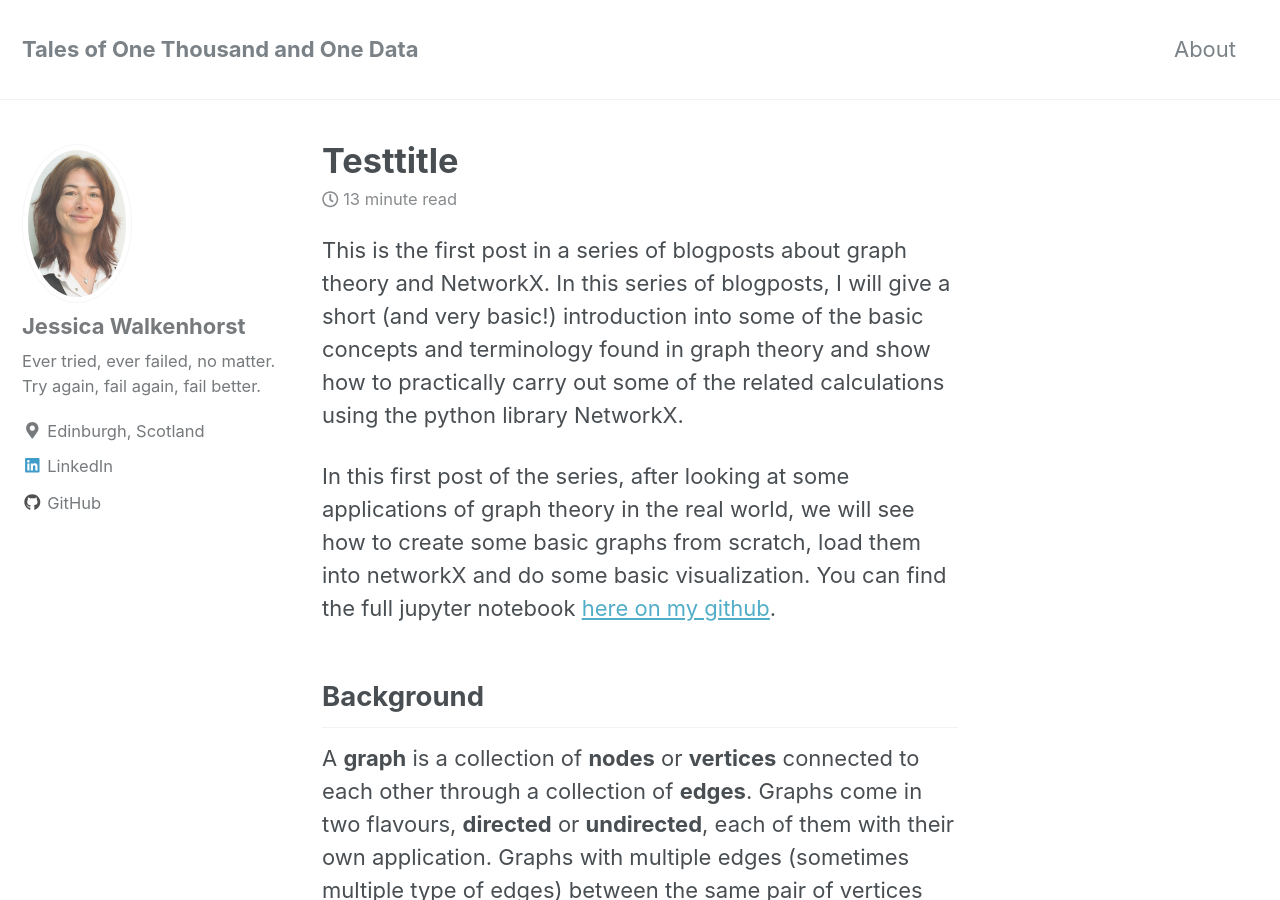
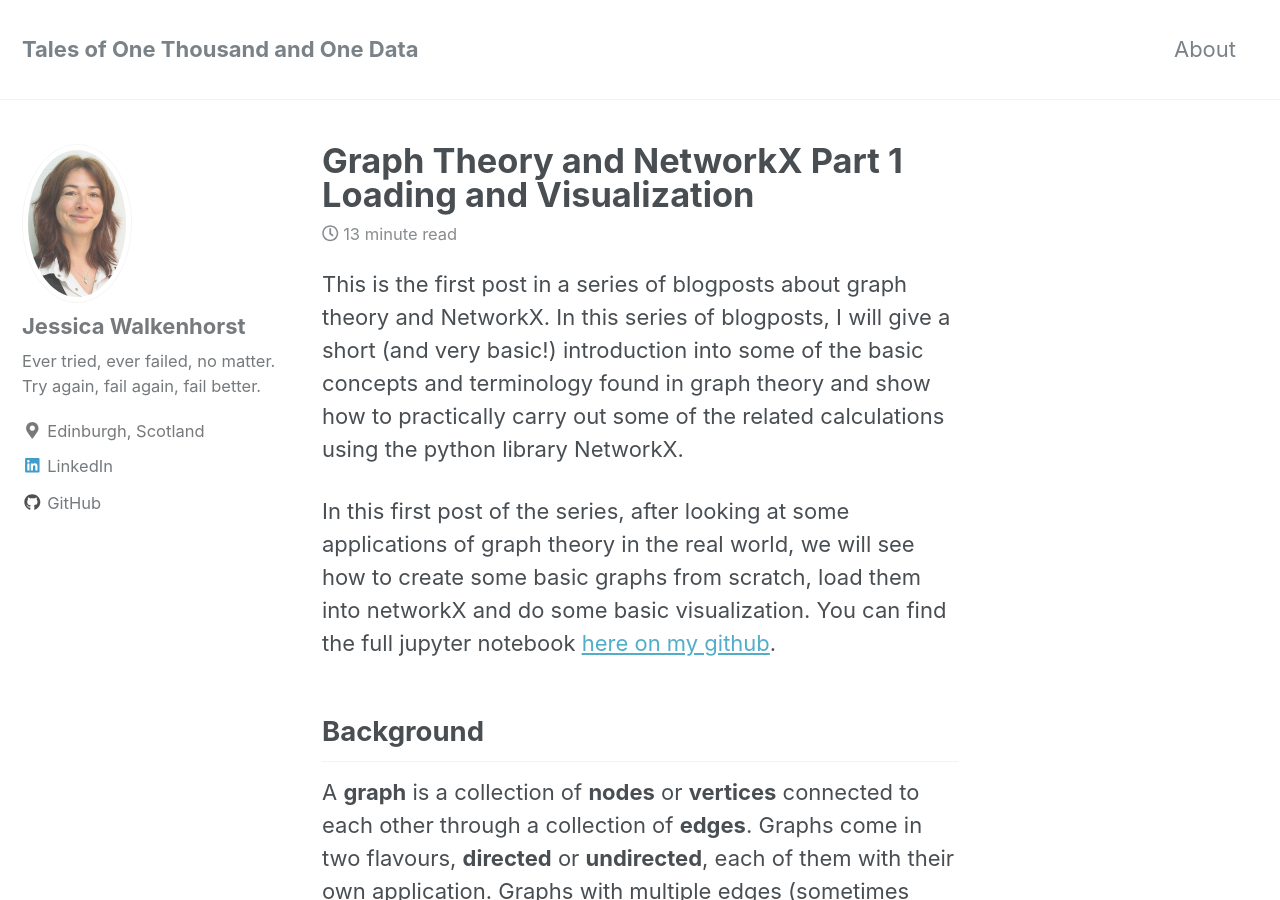
Before and after one commit to walkenho/walkenho.github.io, a Jekyll site: the page built from _posts/2018-08-14-graph-theory-and-networkX-part1.md, in a window 1280 px wide and 900 px high. Built offline with Jekyll 4.4.1, drawn with Linux system fonts in a browser that asks for light colours; nearby versions of some CDN libraries.

Commit message:
Trying to fix title (still)

```diff
--- a/_posts/2018-08-14-graph-theory-and-networkX-part1.md
+++ b/_posts/2018-08-14-graph-theory-and-networkX-part1.md
@@ -1,5 +1,5 @@
 ---
-title: Testtitle
+title: "Graph Theory and NetworkX Part 1 Loading and Visualization"
 tags:
   - python
   - networkX
```
